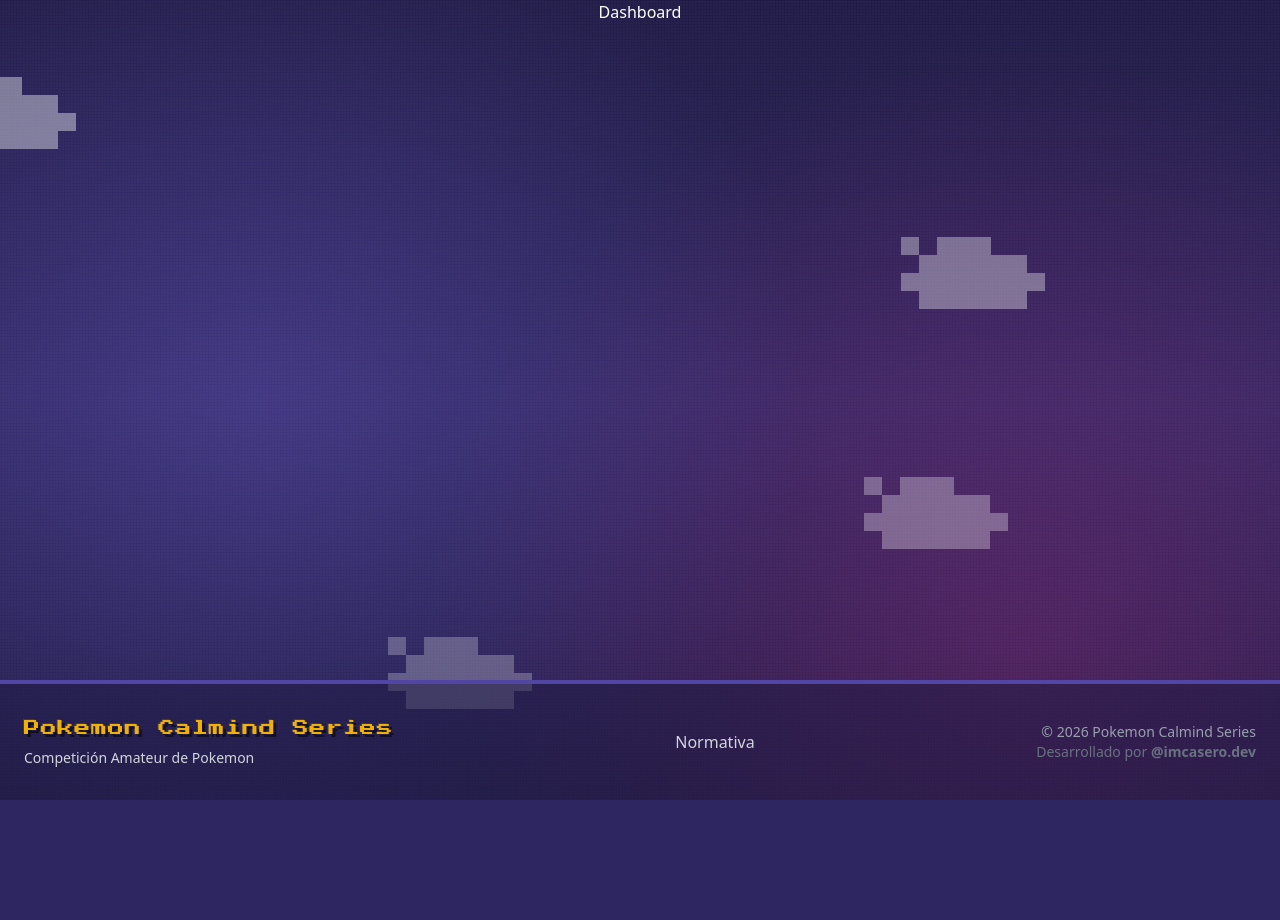
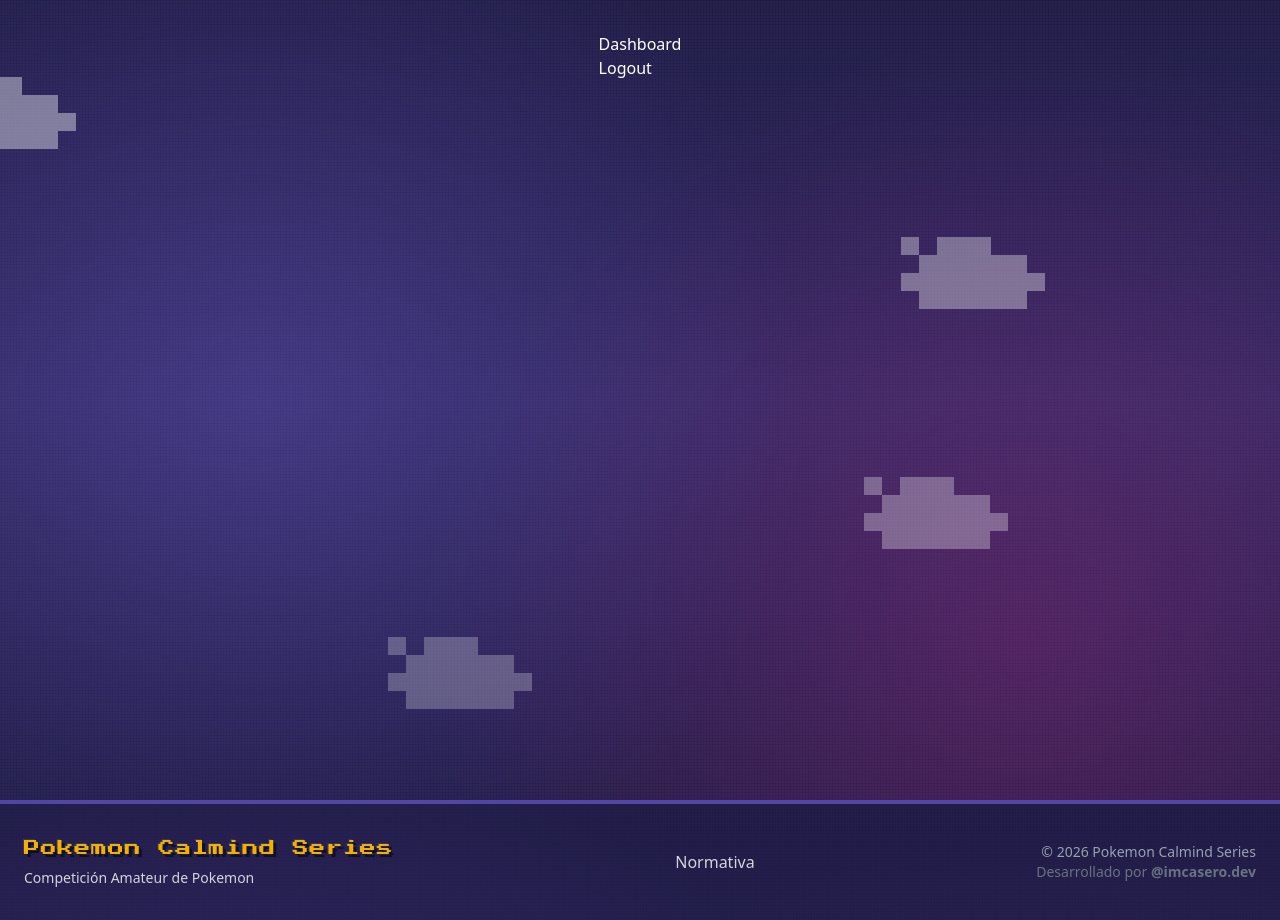
Before and after one commit to imcasero/calmind-series, a Next.js app: page /admin/dashboard in a window 1280 px wide. Before the commit the page ends 800 px from the top, so only its background shows below. Built offline with nearby package versions, Linux system fonts and the light colour scheme; no server answers; the database is empty.

Commit message:
feat: refine admin login error handling and add a logout feature to the dashboard.

```diff
--- a/src/app/admin/dashboard/page.tsx
+++ b/src/app/admin/dashboard/page.tsx
@@ -1,3 +1,28 @@
+'use client';
+import { useRouter } from 'next/navigation';
+import { useState } from 'react';
+import { createClient as createBrowserClient } from '@/lib/supabase/client';
+
 export default function Dashboard() {
-  return <div>Dashboard </div>;
+  const [logoutError, setLogoutError] = useState<string | null>(null);
+  const router = useRouter();
+
+  const logout = async () => {
+    const { error } = await createBrowserClient().auth.signOut();
+    if (error) {
+      setLogoutError(error.message);
+    } else {
+      router.push('/admin');
+    }
+  };
+
+  return (
+    <div className="min-h-screen p-8">
+      <h1>Dashboard</h1>
+      <button type="button" onClick={logout}>
+        Logout
+      </button>
+      {logoutError && <p className="text-red-500">{logoutError}</p>}
+    </div>
+  );
 }
--- a/src/app/admin/page.tsx
+++ b/src/app/admin/page.tsx
@@ -17,19 +17,18 @@ export default function AdminPage() {
     setLoading(true);
     setError('');
 
-    try {
-      await supabase.auth.signInWithPassword({
-        email,
-        password,
-      });
+    const { error } = await supabase.auth.signInWithPassword({
+      email,
+      password,
+    });
 
-      console.log('Login attempt:', { email, password });
-      redirect('/admin/dashboard');
-    } catch (error) {
-      setError(error as string);
-    } finally {
+    if (error) {
+      setError(error.message);
       setLoading(false);
+      return;
     }
+
+    redirect('/admin/dashboard');
   };
 
   const pixel3dEffect = {
```
